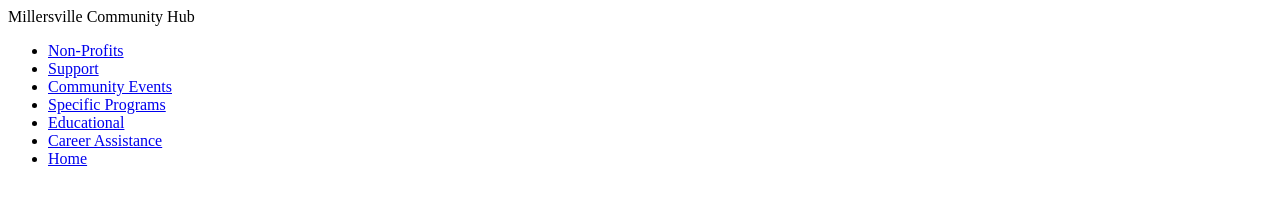
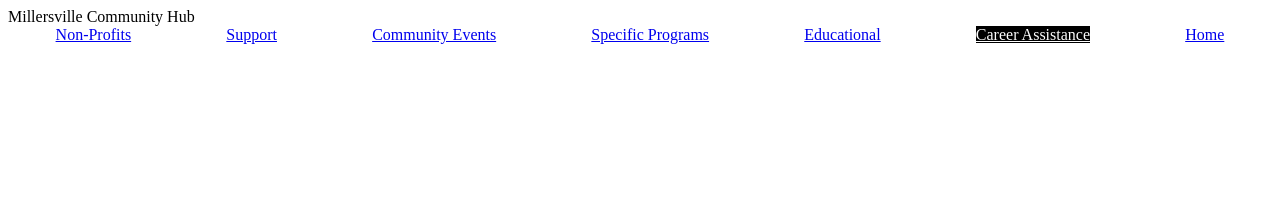
Before and after one commit to gremy14/Millersville-Community-Hub, a plain HTML site: page career_assistance.html in a window 1280 px wide. Drawn offline with Linux system fonts and the light colour scheme.

Commit message:
Update career_assistance.html

```diff
--- a/career_assistance.html
+++ b/career_assistance.html
@@ -4,21 +4,43 @@
     <meta charset="UTF-8">
     <meta name="viewport" content="width=device-width, initial-scale=1.0">
     <title>Millersville Community Hub</title>
-    <link rel="stylesheet" href="style.css">
+    <style>
+        .horizontal-list {
+            display:flex;
+            list-style-type: none;
+            padding: 0;
+            margin: 0;
+            justify-content: space-around;
+        }
+
+        .horizontal-list li {
+            padding: 0 10px;
+        }
+
+        .active {
+            background-color: black;
+            color: white;
+        }
+
+        .navbar {
+            text-deocration: none;
+        }
+
+    </style>
 </head>
 <body>
 
     <header class="navbar">
         <div class="logo">Millersville Community Hub</div>
         <nav>
-            <ul>
+            <ul class="horizontal-list">
                 <li><a href="non_profit.html">Non-Profits</a></li>
                 <li><a href="support.html">Support</a></li>
                 <li><a href="community_events.html">Community Events</a></li>
                 <li><a href="specific_programs.html">Specific Programs</a></li>
                 <li><a href="educational.html">Educational</a></li>
-                <li><a href="career_assistance.html">Career Assistance</a></li>
-                <li><a href="index.html" class="active">Home</a></li>
+                <li><a href="career_assistance.html" class="active">Career Assistance</a></li>
+                <li><a href="index.html">Home</a></li>
             </ul>
         </nav>
     </header>
```
